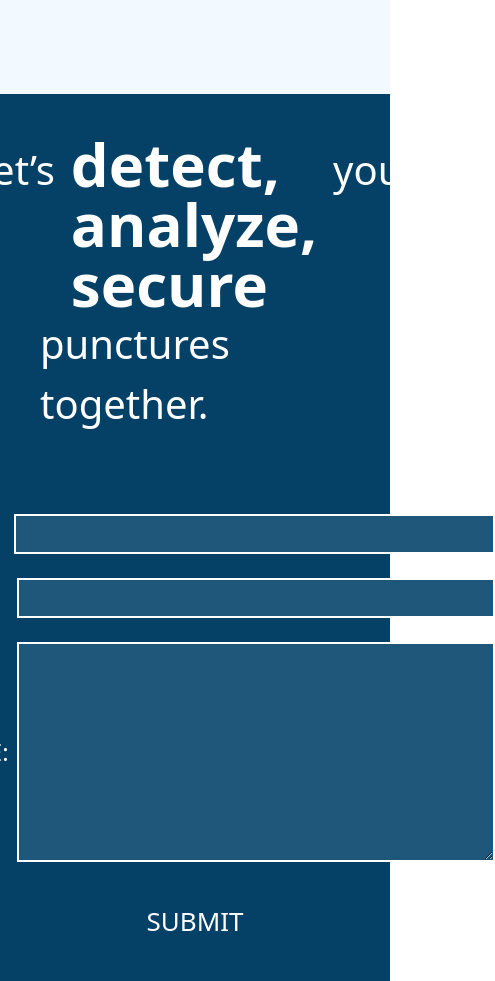
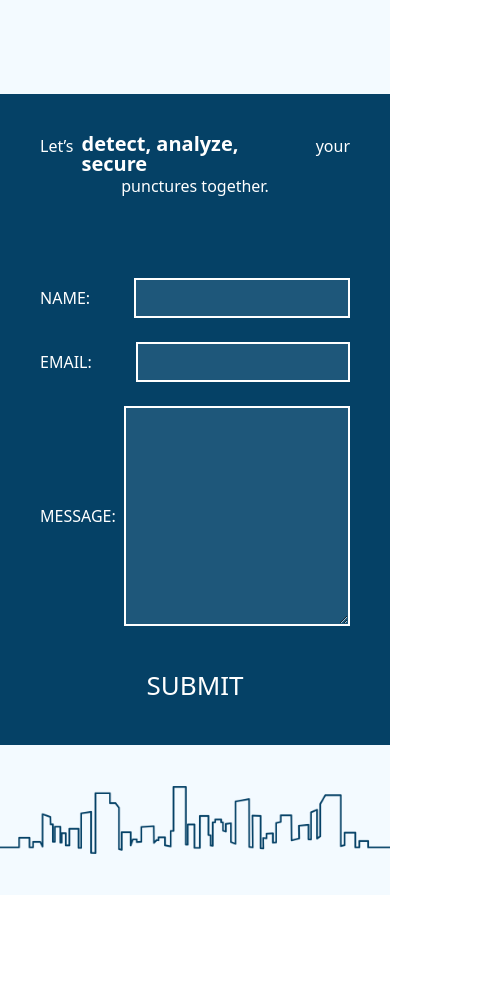
Before and after one commit to jkele/structsure-product-page, a Next.js app: page / in a window 390 px wide. Shown: the part 1800-2781 px from the top of the page, 495 px wide, since content can reach past the window. After the commit the page ends 2695 px from the top, so only its background shows below. Built offline with nearby package versions, Linux system fonts and the light colour scheme.

Commit message:
Style fixes

```diff
--- a/pages/index.tsx
+++ b/pages/index.tsx
@@ -55,6 +55,14 @@ export default function Home() {
       <div id="contactUs">
         <ContactUs />
       </div>
+      <div className="w-full h-[150px] lg:h-[400px] relative">
+        <Image
+          src={"/images/skyline.png"}
+          fill
+          alt=""
+          className="object-contain"
+        />
+      </div>
     </div>
   );
 }
--- a/src/components/contact-us-form/ContactUsForm.tsx
+++ b/src/components/contact-us-form/ContactUsForm.tsx
@@ -1,30 +1,30 @@
 export const ContactUsForm = () => {
   return (
     <form className="w-fit self-center mt-[80px] flex flex-col">
-      <div className="flex flex-col w-[600px] gap-6 justify-center">
+      <div className="flex flex-col w-full lg:w-[600px] gap-6 justify-center">
         <div className="flex flex-row gap-2">
-          <label className="text-white uppercase text-[24px] self-center">
+          <label className="text-white uppercase text-base lg:text-[24px] self-center">
             Name:
           </label>
           <input
             type="text"
-            className="bg-[#1e577a] ml-[36px] h-[40px] w-full text-white text-[24px] p-2 border-2 border-white"
+            className="bg-[#1e577a] ml-[36px] h-[40px] w-full text-white text-base lg:text-[24px] p-2 border-2 border-white"
           />
         </div>
         <div className="flex flex-row gap-2">
-          <label className="text-white uppercase text-[24px] self-center">
+          <label className="text-white uppercase text-base lg:text-[24px] self-center">
             Email:
           </label>
           <input
             type="text"
-            className="bg-[#1e577a] ml-[36px] h-[40px] w-full text-white text-[24px] p-2 border-2 border-white"
+            className="bg-[#1e577a] ml-[36px] h-[40px] w-full text-white text-base lg:text-[24px] p-2 border-2 border-white"
           />
         </div>
         <div className="flex flex-row gap-2">
-          <label className="text-white uppercase text-[24px] self-center">
+          <label className="text-white uppercase text-base lg:text-[24px] self-center">
             Message:
           </label>
-          <textarea className="bg-[#1e577a] h-[220px] w-full text-white text-[24px] p-2 border-2 border-white" />
+          <textarea className="bg-[#1e577a] h-[220px] w-full text-white text-base lg:text-[24px] p-2 border-2 border-white" />
         </div>
       </div>
       <button
--- a/src/components/contact-us/ContactUs.tsx
+++ b/src/components/contact-us/ContactUs.tsx
@@ -4,12 +4,14 @@ export const ContactUs = () => {
   return (
     <div className="bg-[#054166] p-10 flex flex-col" id="contact">
       <div className="flex flex-col">
-        <div className="flex flex-row leading-none gap-4 justify-center text-white w-full">
-          <p className="text-[40px] mt-4">Let’s</p>
-          <p className="text-[60px] font-semibold">detect, analyze, secure</p>
-          <p className="text-[40px] mt-4">your</p>
+        <div className="flex flex-row leading-none gap-2 lg:gap-4 justify-center text-white w-full">
+          <p className="text-base lg:text-[40px] lg:mt-4">Let’s</p>
+          <p className="text-[20px] lg:text-[60px] font-semibold">
+            detect, analyze, secure
+          </p>
+          <p className="text-base lg:text-[40px] lg:mt-4">your</p>
         </div>
-        <p className="text-[40px] text-white self-center">
+        <p className="text-base lg:text-[40px] text-white self-center">
           punctures together.
         </p>
       </div>
--- a/src/components/navbar/Navbar.tsx
+++ b/src/components/navbar/Navbar.tsx
@@ -28,7 +28,7 @@ export const Navbar = () => {
         </button>
       </div>
       {isDropdownOpen ? (
-        <div className="flex flex-col bg-[#F3FAFF] gap-3 p-2 items-center transition-transform transform duration-300 ease-in-out">
+        <div className="flex flex-col top-[60px] z-20 sticky w-full bg-[#F3FAFF] gap-3 p-2 items-center">
           <button
             className="text-[18px] hover:text-[#054166] transition-colors duration-300"
             onClick={() => {
```
